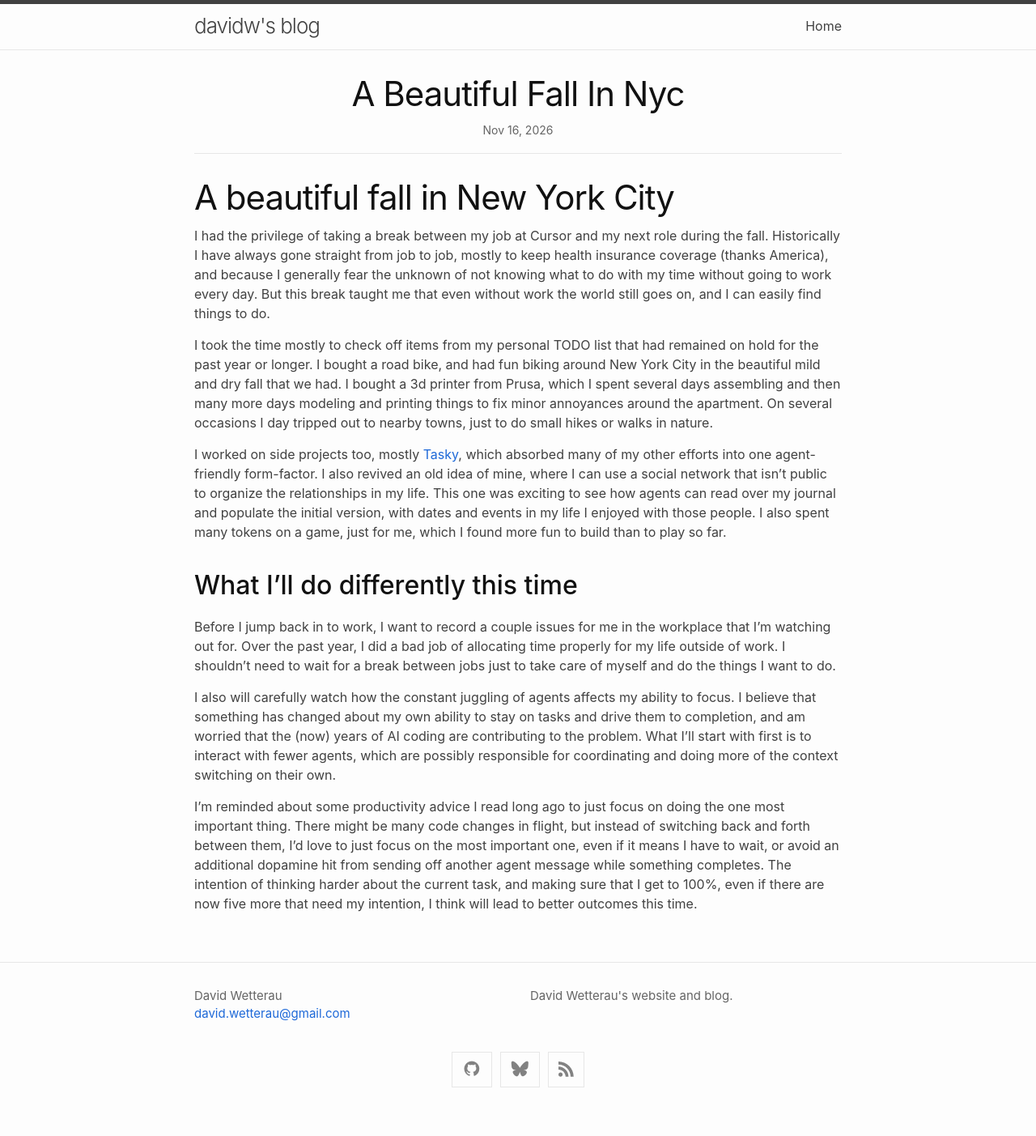
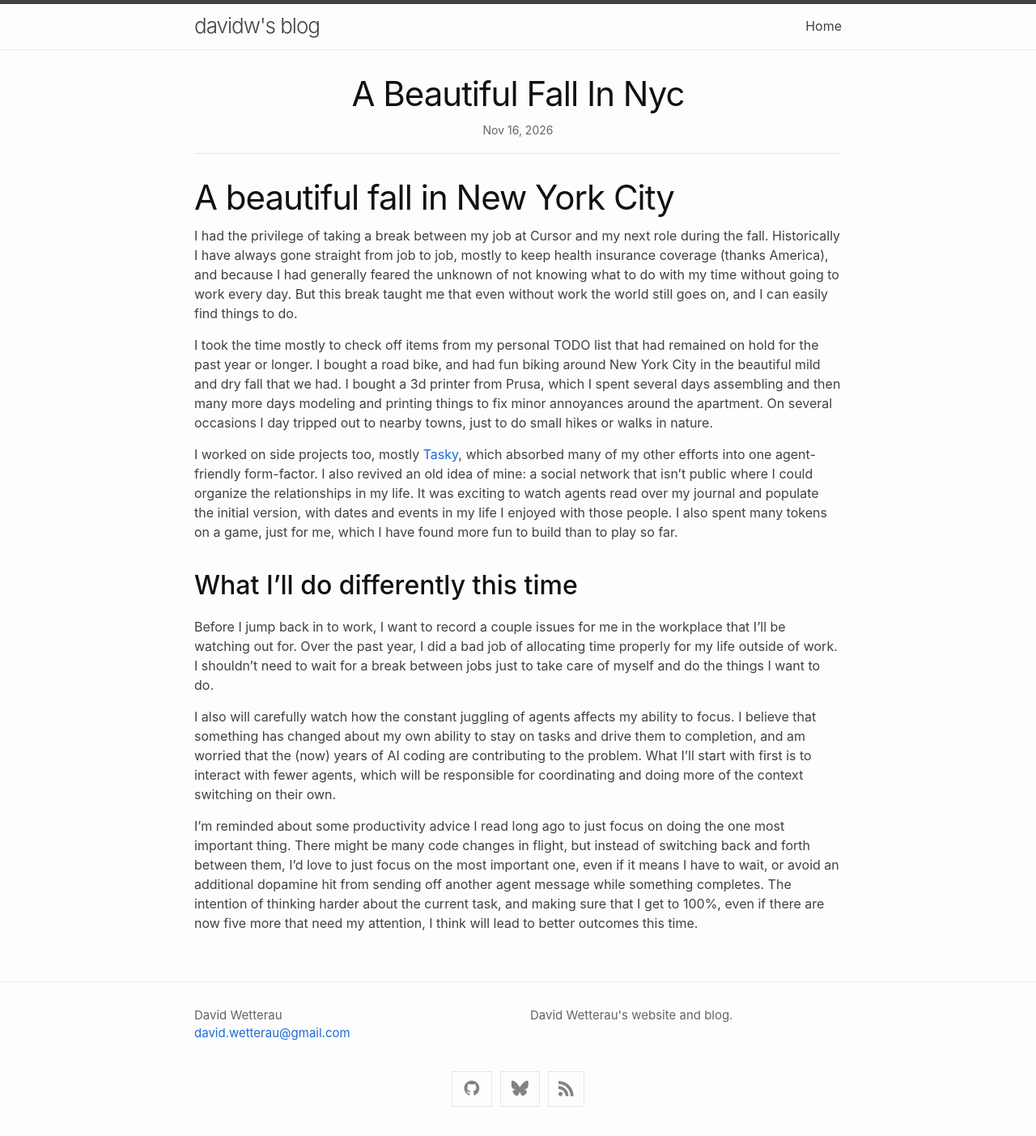
Before and after one commit to dwetterau/dwetterau.github.io, a Jekyll site: the page built from _posts/2026-11-16-a-beautiful-fall-in-nyc.md, in a window 1280 px wide. Shown: the whole page at 81% size. Built offline with Jekyll 4.4.1, drawn with Linux system fonts in a browser that asks for light colours; comment, search, counter and statistics services are not loaded; before the commit the page ends 1379 px from its top, so only the background shows below that.

Commit message:
tense fixes

```diff
--- a/_posts/2026-11-16-a-beautiful-fall-in-nyc.md
+++ b/_posts/2026-11-16-a-beautiful-fall-in-nyc.md
@@ -5,7 +5,7 @@ layout: post-with-comments
 # A beautiful fall in New York City
 
 I had the privilege of taking a break between my job at Cursor and my next role during the fall.
-Historically I have always gone straight from job to job, mostly to keep health insurance coverage (thanks America), and because I generally fear the unknown of not knowing what to do with my time without going to work every day.
+Historically I have always gone straight from job to job, mostly to keep health insurance coverage (thanks America), and because I had generally feared the unknown of not knowing what to do with my time without going to work every day.
 But this break taught me that even without work the world still goes on, and I can easily find things to do.
 
 I took the time mostly to check off items from my personal TODO list that had remained on hold for the past year or longer.
@@ -14,20 +14,20 @@ I bought a 3d printer from Prusa, which I spent several days assembling and then
 On several occasions I day tripped out to nearby towns, just to do small hikes or walks in nature.
 
 I worked on side projects too, mostly [Tasky](/2026/10/22/tasky-and-agent-state.html), which absorbed many of my other efforts into one agent-friendly form-factor.
-I also revived an old idea of mine, where I can use a social network that isn't public to organize the relationships in my life.
-This one was exciting to see how agents can read over my journal and populate the initial version, with dates and events in my life I enjoyed with those people.
-I also spent many tokens on a game, just for me, which I found more fun to build than to play so far.
+I also revived an old idea of mine: a social network that isn't public where I could organize the relationships in my life.
+It was exciting to watch agents read over my journal and populate the initial version, with dates and events in my life I enjoyed with those people.
+I also spent many tokens on a game, just for me, which I have found more fun to build than to play so far.
 
 ## What I'll do differently this time
 
-Before I jump back in to work, I want to record a couple issues for me in the workplace that I'm watching out for.
+Before I jump back in to work, I want to record a couple issues for me in the workplace that I'll be watching out for.
 Over the past year, I did a bad job of allocating time properly for my life outside of work.
 I shouldn't need to wait for a break between jobs just to take care of myself and do the things I want to do.
 
 I also will carefully watch how the constant juggling of agents affects my ability to focus.
 I believe that something has changed about my own ability to stay on tasks and drive them to completion, and am worried that the (now) years of AI coding are contributing to the problem.
-What I'll start with first is to interact with fewer agents, which are possibly responsible for coordinating and doing more of the context switching on their own.
+What I'll start with first is to interact with fewer agents, which will be responsible for coordinating and doing more of the context switching on their own.
 
 I'm reminded about some productivity advice I read long ago to just focus on doing the one most important thing.
 There might be many code changes in flight, but instead of switching back and forth between them, I'd love to just focus on the most important one, even if it means I have to wait, or avoid an additional dopamine hit from sending off another agent message while something completes.
-The intention of thinking harder about the current task, and making sure that I get to 100%, even if there are now five more that need my intention, I think will lead to better outcomes this time.
+The intention of thinking harder about the current task, and making sure that I get to 100%, even if there are now five more that need my attention, I think will lead to better outcomes this time.
```
